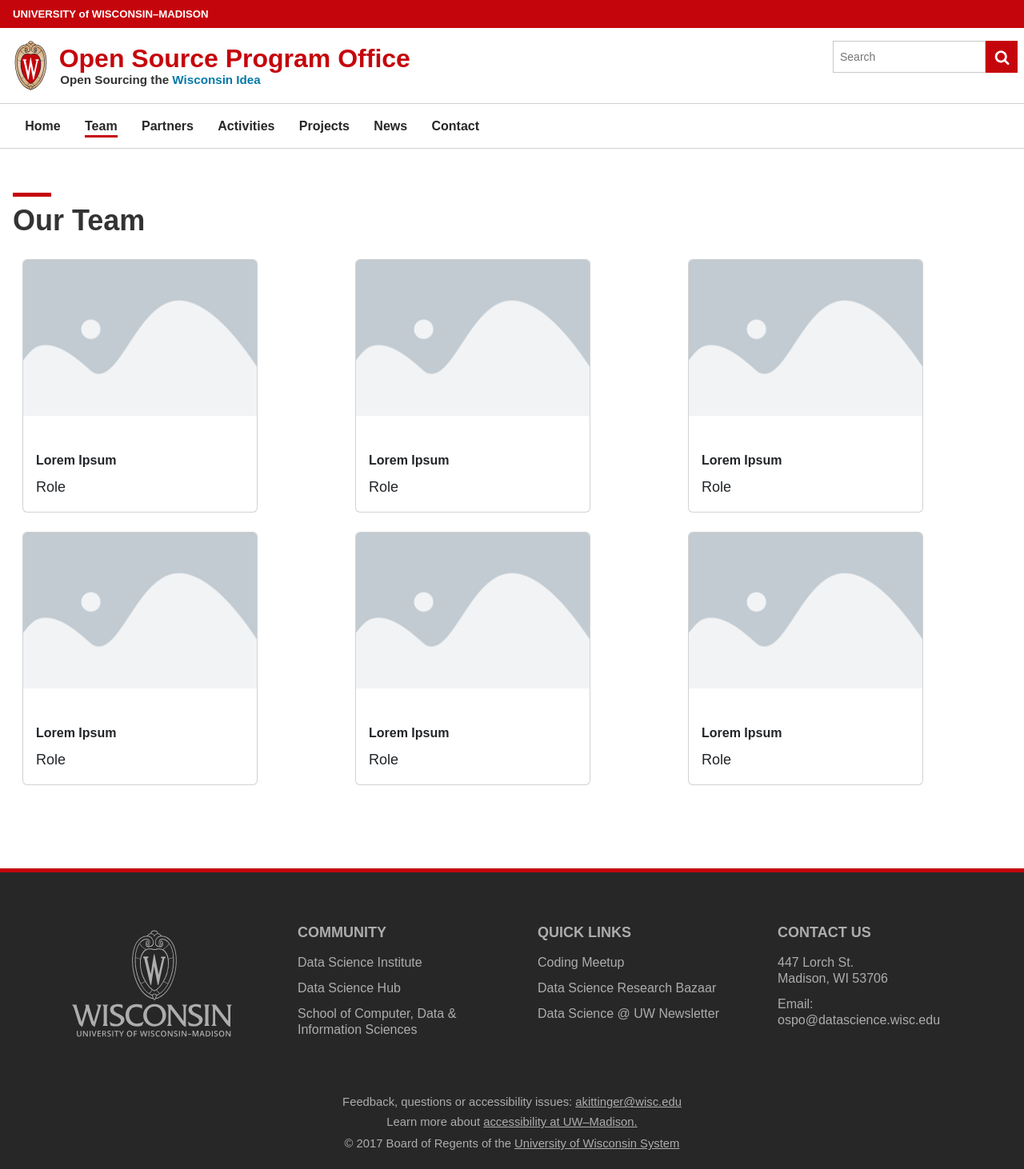
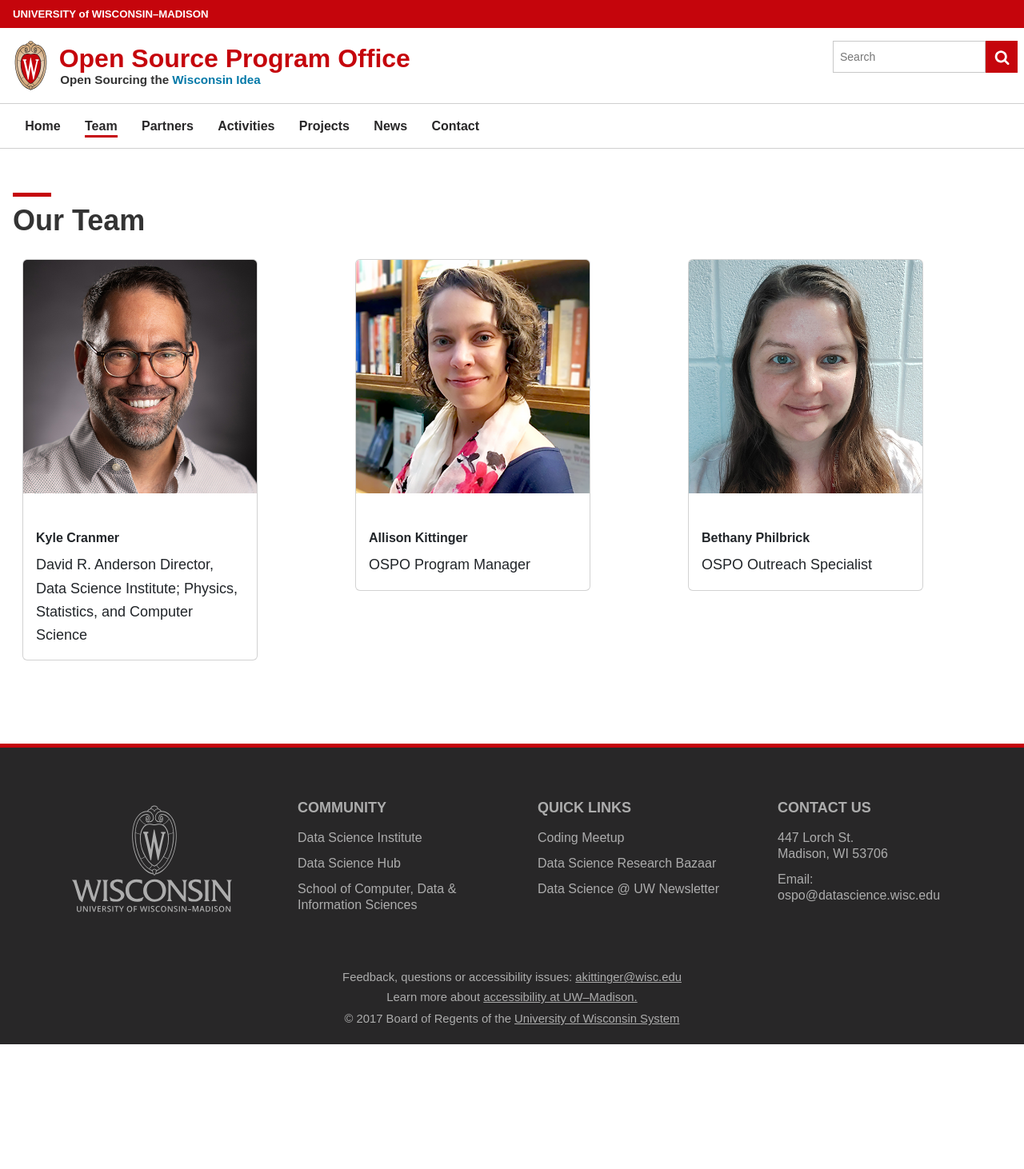
Before and after one commit to UW-Madison-DSI/ospo.wisc.edu-version-1.0, a Jekyll site: the page built from team.html, in a window 1280 px wide. Shown: the whole page at 80% size. Built offline with Jekyll 4.4.1, drawn with Linux system fonts in a browser that asks for light colours; some web fonts are replaced; after the commit the page ends 1306 px from its top, so only the background shows below that.

Commit message:
Update team.html
Added photos

```diff
--- a/team.html
+++ b/team.html
@@ -10,61 +10,34 @@
 
         <div class="col-sm-12 col-md-4">
             <div class="card mb-4 w-75">
-                <img class="card-img-top" src="images\placeholders\placeholder-image.png" alt="Card image cap">
+                <img class="card-img-top" src="images\Kyle-540x540a.jpg" alt="Kyle Cranmer">
                 <div class="card-body">
-                <h5 class="card-title">Lorem Ipsum</h5>
-                <p class="card-text">Role</p>
+                <h5 class="card-title">Kyle Cranmer</h5>
+                <p class="card-text">David R. Anderson Director, Data Science Institute; Physics, Statistics, and Computer Science</p>
                 </div>
             </div>
         </div>
 
         <div class="col-sm-12 col-md-4">
             <div class="card mb-4 w-75">
-                <img class="card-img-top" src="images\placeholders\placeholder-image.png" alt="Card image cap">
+                <img class="card-img-top" src="images\kittinger-540x540-1.png" alt="Allison Kittinger">
                 <div class="card-body">
-                <h5 class="card-title">Lorem Ipsum</h5>
-                <p class="card-text">Role</p>
+                <h5 class="card-title">Allison Kittinger</h5>
+                <p class="card-text">OSPO Program Manager</p>
                 </div>
             </div>
         </div>
 
         <div class="col-sm-12 col-md-4">
             <div class="card mb-4 w-75">
-                <img class="card-img-top" src="images\placeholders\placeholder-image.png" alt="Card image cap">
+                <img class="card-img-top" src="images\philbrick-540x540-1.jpg" alt="Bethany Philbrick">
                 <div class="card-body">
-                <h5 class="card-title">Lorem Ipsum</h5>
-                <p class="card-text">Role</p>
+                <h5 class="card-title">Bethany Philbrick</h5>
+                <p class="card-text">OSPO Outreach Specialist</p>
                 </div>
             </div>
         </div>
 
-        <div class="col-sm-12 col-md-4">
-            <div class="card mb-4 w-75">
-                <img class="card-img-top" src="images\placeholders\placeholder-image.png" alt="Card image cap">
-                <div class="card-body">
-                <h5 class="card-title">Lorem Ipsum</h5>
-                <p class="card-text">Role</p>
-                </div>
-            </div>
-        </div>
-
-        <div class="col-sm-12 col-md-4">
-            <div class="card mb-4 w-75">
-                <img class="card-img-top" src="images\placeholders\placeholder-image.png" alt="Card image cap">
-                <div class="card-body">
-                <h5 class="card-title">Lorem Ipsum</h5>
-                <p class="card-text">Role</p>
-                </div>
-            </div>
-        </div>
-
-        <div class="col-sm-12 col-md-4">
-            <div class="card mb-4 w-75">
-                <img class="card-img-top" src="images\placeholders\placeholder-image.png" alt="Card image cap">
-                <div class="card-body">
-                <h5 class="card-title">Lorem Ipsum</h5>
-                <p class="card-text">Role</p>
-            </div>
         </div>
     </div>
 </div>
```
